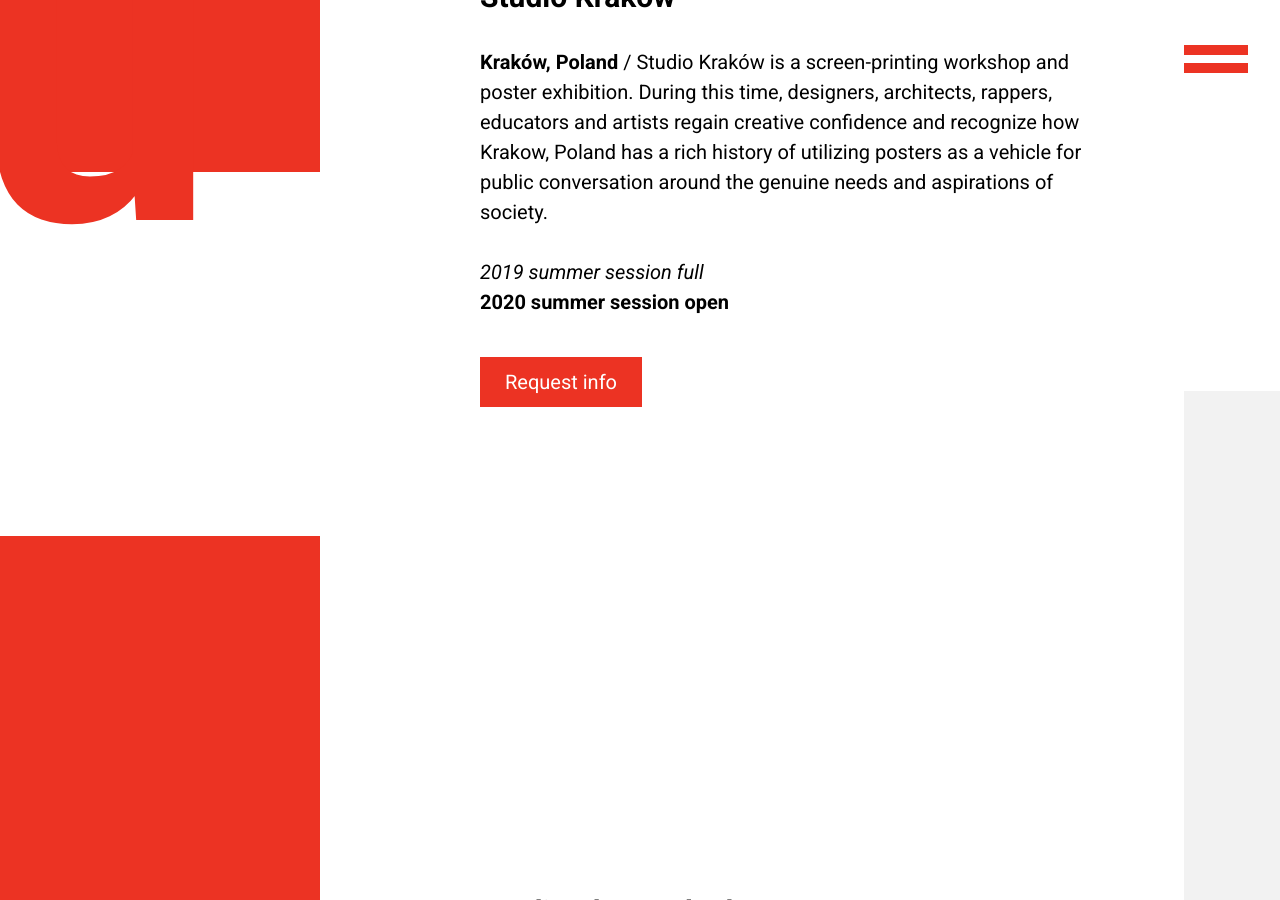
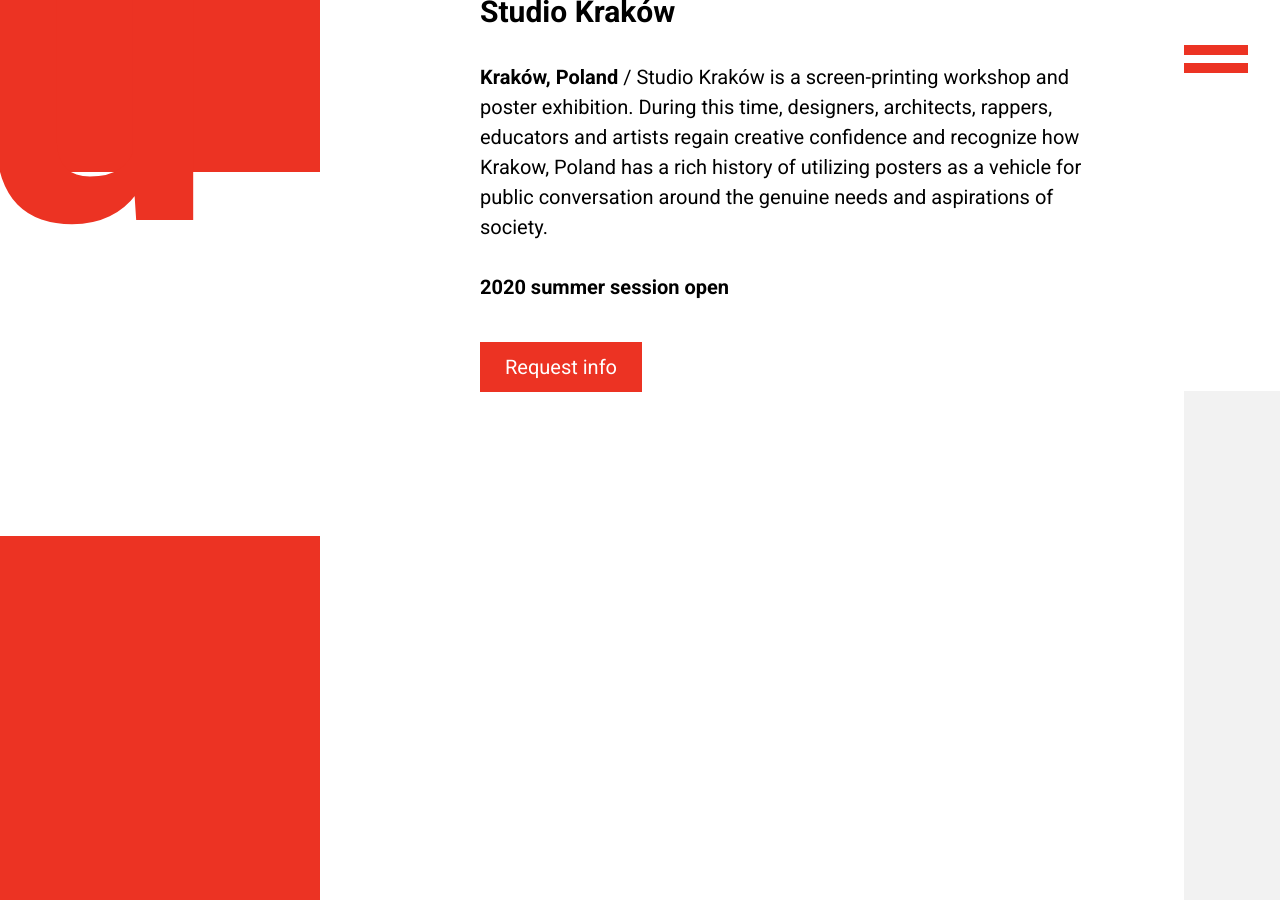
Before and after one commit to umbauschool/umbauschool.github.io, a Jekyll site: the page built from index.md, in a window 1280 px wide and 900 px high, scrolled down 4279 px. Built offline with Jekyll 4.4.1, drawn with Linux system fonts in a browser that asks for light colours; some of the changed text lies outside the part shown.

Commit message:
Update index.md

```diff
--- a/index.md
+++ b/index.md
@@ -33,7 +33,6 @@
 
 **Vienna, Austria** / Vienna Studio is a five-week immersion in Viennese culture that allows students to observe, learn from and be inspired by the very best designers, artists, hatmakers, shoemakers, goldsmiths, violin makers, wine farmers, singers, and architects in the world. This thoughtfully crafted program allows both designers and those without a design background to enter the type of thinking we practice at umbau.
 
-_2019 spring session full_
 **2020 spring session open**
 
 <a class="btn" href="mailto:info@umbauschool.org?subject=Vienna Studio Inquiry">Request info</a>
@@ -48,7 +47,6 @@
 
 **Kraków, Poland** / Studio Kraków is a screen-printing workshop and poster exhibition. During this time, designers, architects, rappers, educators and artists regain creative confidence and recognize how Krakow, Poland has a rich history of utilizing posters as a vehicle for public conversation around the genuine needs and aspirations of society.
 
-_2019 summer session full_
 **2020 summer session open**
 
 <a class="btn" href="mailto:info@umbauschool.org?subject=Studio Krakow Inquiry">Request info</a>
@@ -60,9 +58,8 @@
 ## Studio Shenandoah
 
 **Staunton, Virginia, USA** / Studio Shenandoah is a permanent studio and open design education program that will take place in fall and spring and will include a series of public workshops, lectures and discussions and a long-term studio design project, _Staunton Werkbund._
-
-_2019 fall session full_
-**2020 spring session open**
+_2020 spring session full_
+**2020 fall session open**
 
 <a class="btn" href="mailto:info@umbauschool.org?subject=Studio Shenandoah Inquiry">Request info</a>
 
```
